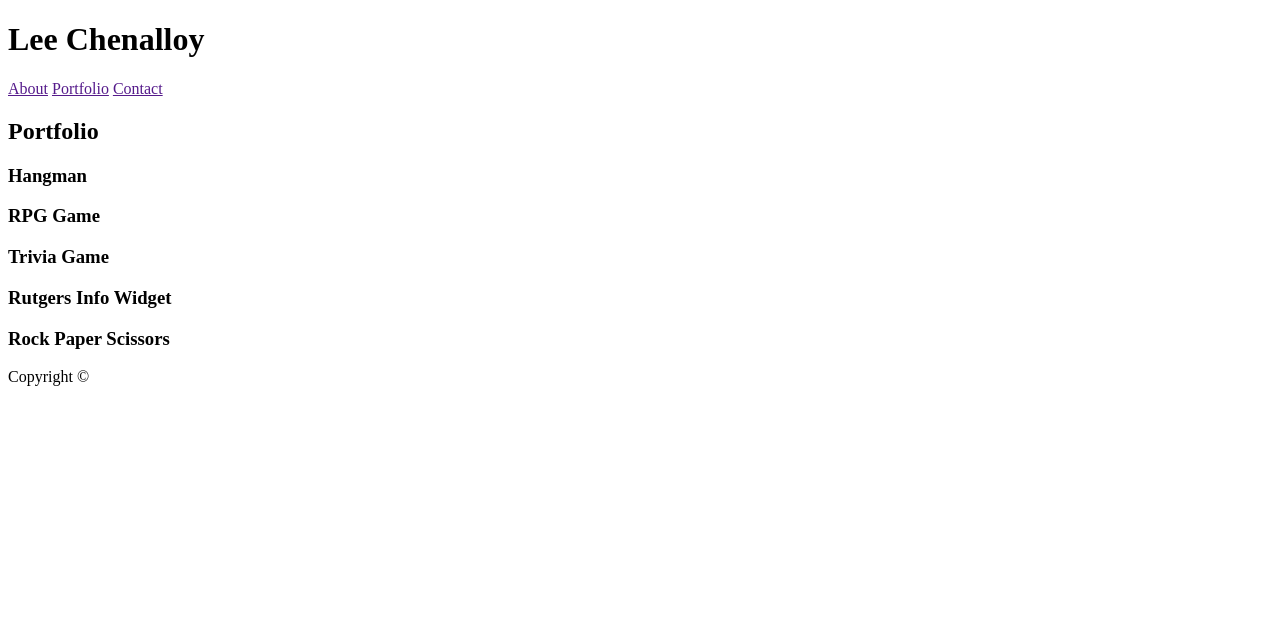
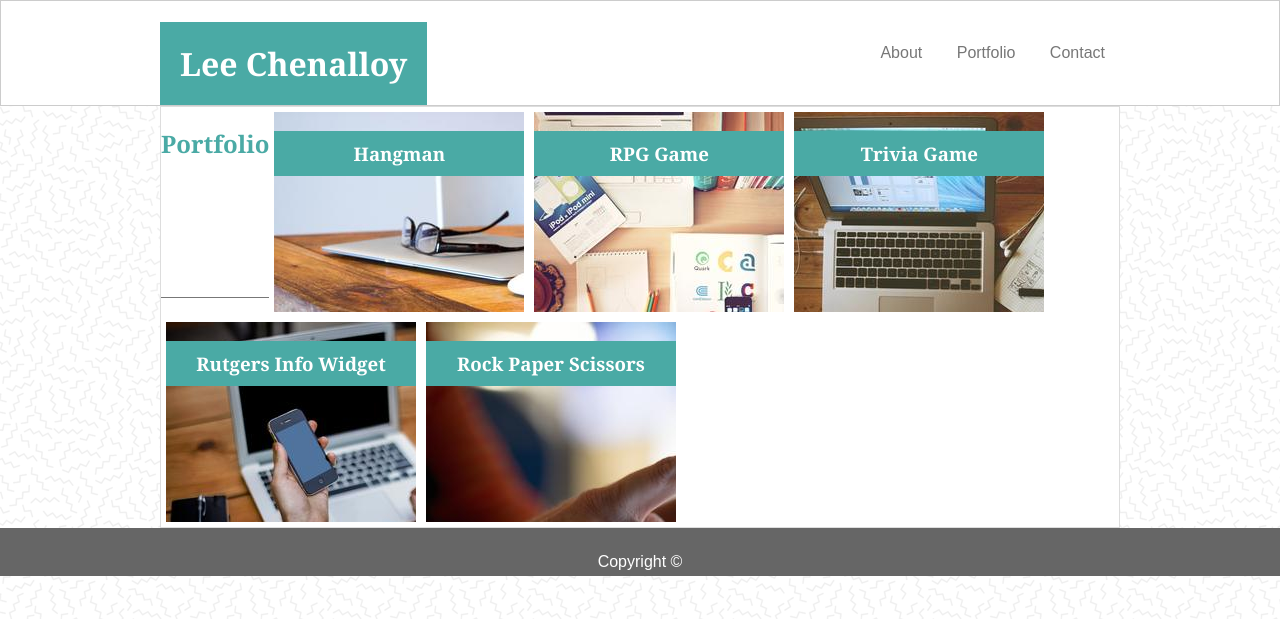
Before and after one commit to chenallee/portfolio, a plain HTML site: page portfolio.html in a window 1280 px wide. Drawn offline with Linux system fonts and the light colour scheme.

Commit message:
fixing navbar

```diff
--- a/assets/css/style.css
+++ b/assets/css/style.css
@@ -0,0 +1,109 @@
+* {
+    box-sizing: border-box;
+}
+
+body {
+    display: block;
+    font-family: Arial, 'Helvetica Neue', Helvetica, sans-serif;
+    color: #777777;
+    background-image: url("../images/memphis-mini.png");
+    margin: 0;
+}
+
+header{
+    display: block;
+    background-color: #ffffff;
+    border: 1px solid #cccccc;
+}
+
+footer{
+    display: block;
+    padding: 25px 0px 5px 0px;
+    background-color: #666666;
+    color: #ffffff;
+    margin: 0;
+    text-align: center;
+}
+
+h1, h3 {
+    background-color: #4aaaa5;
+    color: #ffffff;
+}
+
+
+
+h2 {
+    color: #4aaaa5 ;
+    border-bottom: 1px solid #777777;
+    display: block;
+}
+
+h1, h2, h3 {
+    font-family: Georgia, Times, 'Times New Roman', serif;
+}
+
+a {
+    color: #777777;
+    text-decoration: none;
+    margin: 15px;
+    /* how do i do the inner borders without selecting each separately? */
+}
+
+
+.content {
+    display: flex;
+    width: 960px;
+    margin: auto;
+
+}
+
+.nav-div {
+    justify-content: space-between;
+    align-items: center;
+}
+
+.dev-name {
+    margin-bottom: 0;
+    padding: 20px;
+}
+
+.flexbox-container {
+    /* display: flex; */
+    flex-wrap: wrap;
+    margin: auto;
+    background-color: #ffffff;
+    justify-content: left;
+    border: 1px solid #dddddd;
+}
+
+.flex-item{
+    margin: 5px;
+    height: 200px;
+    width: 250px;
+}
+
+.portfolio-label{
+    text-align: center;
+    padding: 10px;
+
+}
+
+#hangman{
+    background-image: url("../images/laptop-glasses.jpg");
+}
+
+#rpg-game{
+    background-image: url("../images/laptop-icons.jpg");
+}
+
+#trivia-game{
+    background-image: url("../images/laptop-notes.jpg");
+}
+
+#ru-info-widget{
+    background-image: url("../images/laptop-phone.jpg");
+}
+
+#rock-paper-scissors{
+    background-image: url("../images/laptop-touchscreen.jpg");
+}
--- a/portfolio.html
+++ b/portfolio.html
@@ -6,12 +6,13 @@
     <meta http-equiv="X-UA-Compatible" content="ie=edge">
     <title>Lee's Portfolio Site | Home</title>
 
-    <link href="" rel="stylesheet" type="text/css">
+    <link href="assets/css/style.css" rel="stylesheet" type="text/css">
 </head>
 <body>
 <!-- Header -->
     <!-- this module can be reused across the other pages -->
     <header class="header">
+        <div class="content nav-div">
             <h1 class="dev-name">
                 Lee Chenalloy
             </h1>
@@ -20,36 +21,38 @@
                 <a href="">Portfolio</a>
                 <a href="">Contact</a>
             </section>
+        </div>
     </header>
+
 
 <!-- Main Content Area -->
     <!-- this section is distinctly different per each page -->
-    <div class="flexbox-container">
+    <div class="flexbox-container content">
         <h2 class="content-title">
             Portfolio
         </h2>
-        <div class="flex-item">
-            <h3 class="portfolio-Label">
+        <div class="flex-item" id="hangman">
+            <h3 class="portfolio-label">
                 Hangman
             </h3>
         </div>
-        <div class="flex-item">
-            <h3 class="portfolio-Label">
+        <div class="flex-item" id="rpg-game">
+            <h3 class="portfolio-label">
                 RPG Game
             </h3>
         </div>
-        <div class="flex-item">
-            <h3 class="portfolio-Label">
+        <div class="flex-item" id="trivia-game">
+            <h3 class="portfolio-label">
                 Trivia Game
             </h3>
         </div>
-        <div class="flex-item">
-            <h3 class="portfolio-Label">
+        <div class="flex-item" id="ru-info-widget">
+            <h3 class="portfolio-label">
                 Rutgers Info Widget
             </h3>
         </div>
-        <div class="flex-item">
-            <h3 class="portfolio-Label">
+        <div class="flex-item" id="rock-paper-scissors">
+            <h3 class="portfolio-label">
                 Rock Paper Scissors
             </h3>
         </div>
```
Also changed, not shown: contact.html (+5 -2 lines), index.html (+17 -6 lines), assets/images/keyboardmouse_bw.jpg (added), assets/images/kindle-field.jpg (added), assets/images/laptop-cafe.jpg (added), assets/images/laptop-desk.jpg (added), assets/images/laptop-glasses.jpg (added), assets/images/laptop-icons.jpg (added), assets/images/laptop-notes.jpg (added), assets/images/laptop-phone.jpg (added), assets/images/laptop-touchscreen.jpg (added), assets/images/memphis-mini.png (added), assets/images/phone-photo.jpg (added), assets/images/phone-table.jpg (added). Lines whose indentation alone changed are shown as unchanged.
